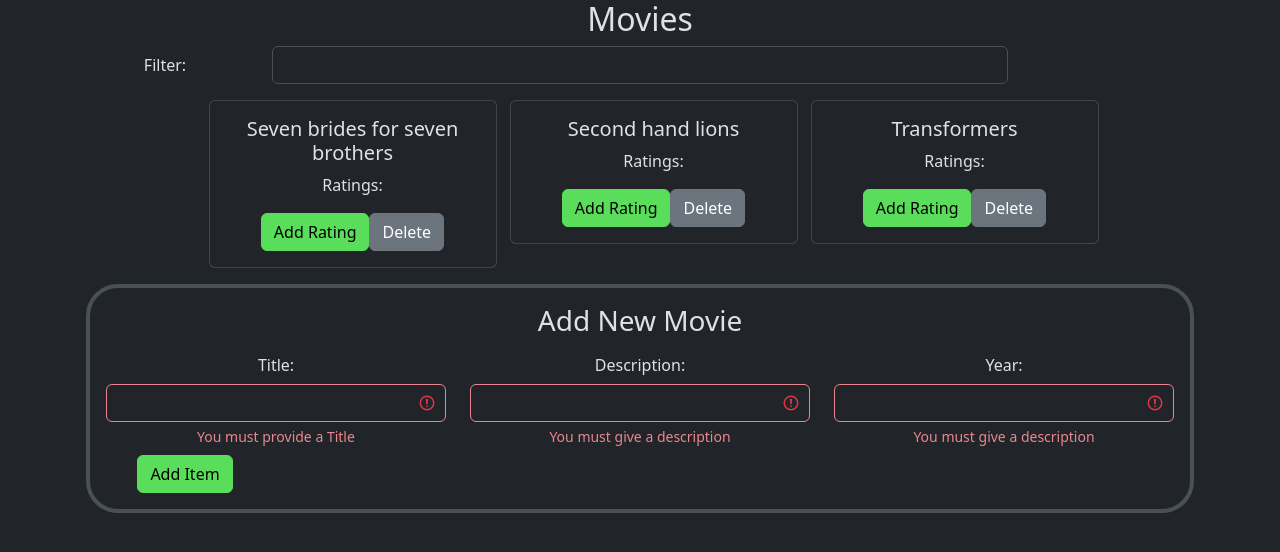
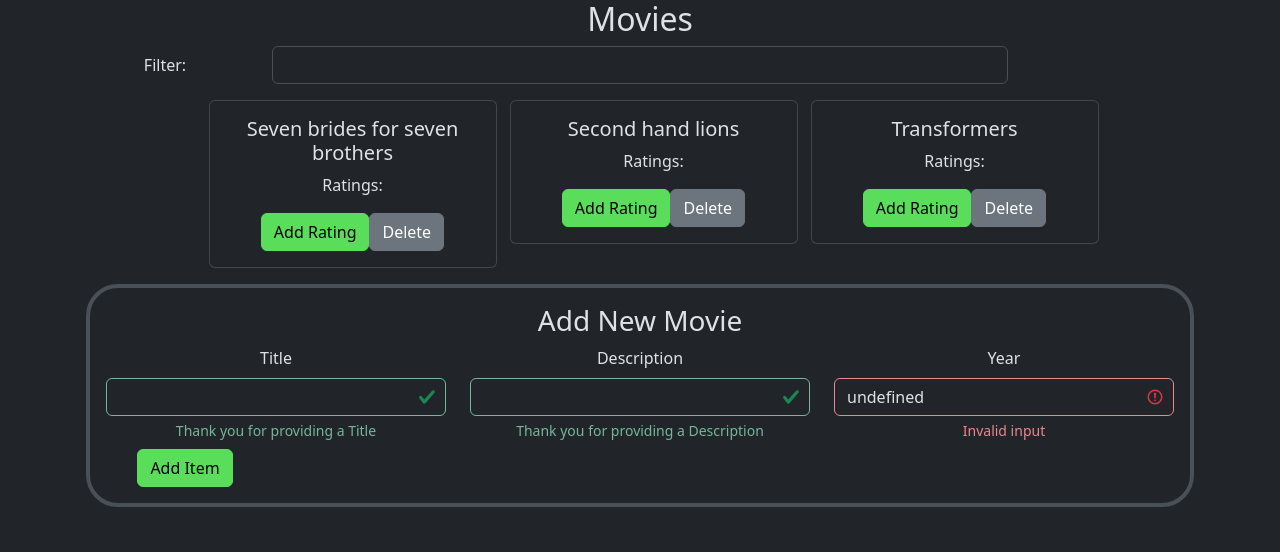
Before and after one commit to mickelson-classroom/list-detail-site-breannanesbit, a React (Create React App) app in the folder reactlist/: page / in a window 1280 px wide. Shown: the top 552 px of the page. Built offline with nearby package versions, Linux system fonts and the light colour scheme.

Commit message:
basics of generics

```diff
--- a/reactlist/src/EditForm.tsx
+++ b/reactlist/src/EditForm.tsx
@@ -1,5 +1,7 @@
 import { FC, FormEvent, useState } from "react";
 import { ListItemProps } from "./ListItem"
+import { GenericTextInput } from "./GenericInput";
+import { Value } from "sass";
 
 export const EditForm: FC<{
     selectedMovie: ListItemProps;
@@ -21,32 +23,28 @@ export const EditForm: FC<{
         <form onSubmit={submitHandler} className="needs-validation" noValidate>
             <div className='row'>
                 <div className='col-lg-6 col-md-4'>
-                    <label htmlFor='desTitle' className='form-label'>Title</label>
-                    <input
-                        name="desTitle"
-                        className='form-control is-valid'
-                        value={title}
-                        type='text'
-                        onChange={(e) => setTitle(e.target.value)}
-                        required
-                    />
-                    <div id='titleinput' className='valid-feedback'>
-                        Thank you for providing a Title
-                    </div>
+                    <GenericTextInput GI={{
+                        id:7,
+                        name: "desTitle",
+                        label: "Title",
+                        value: `${title}`,
+                        isValid: true,
+                        validationText: "Thank you for providing a Title",
+                        onChange: (t) => setTitle(t)
+                    }}/>
+
                 </div>
                 <div className='col-lg-6 col-md-4'>
-                    <label htmlFor='desDes' className='form-label'>Description</label>
-                    <input
-                        name="desDes"
-                        className='form-control is-valid'
-                        value={description}
-                        type='text'
-                        onChange={(e) => setDescription(e.target.value)}
-                        required
-                    />
-                    <div id='titleinput' className='valid-feedback'>
-                        Thank you for providing a Description
-                    </div>
+                <GenericTextInput GI={{
+                        id:8,
+                        name: "desDes",
+                        label: "Description",
+                        value: `${description}`,
+                        isValid: true,
+                        validationText: "Thank you for providing a Description",
+                        onChange: (t) => setDescription(t)
+                    }}/>
+
                 </div>
                 <button className="btn btn-primary col-auto" type="submit">
                     Save
--- /dev/null
+++ b/reactlist/src/GenericInput.tsx
@@ -0,0 +1,39 @@
+import React, { FC, useState } from "react";
+
+export interface GenericInput {
+  id: number;
+  name: string;
+  value: string;
+  label: string;
+  isValid: boolean;
+  validationText: string;
+  onChange: (value: string) => void;
+}
+
+export const GenericTextInput: FC<{
+  GI: GenericInput;
+}> = ({ GI }) => {
+    const handleInputChange = (e: React.ChangeEvent<HTMLInputElement>) => {
+        const newValue = e.target.value;
+        GI.onChange(newValue);
+      };
+
+  return (
+    <div>
+      <label htmlFor={GI.name} className="form-label">
+        {GI.label}
+      </label>
+      <input
+        name={GI.name}
+        className={GI.isValid ? "form-control is-valid" : "form-control is-invalid"}
+        value={GI.value}
+        type="text"
+        onChange={handleInputChange}
+        required
+      />
+      <div id={`${GI.name}input`} className={GI.isValid ? "valid-feedback" : "invalid-feedback"}>
+        {GI.isValid ? GI.validationText : "Invalid input"}
+      </div>
+    </div>
+  );
+};
--- a/reactlist/src/List.tsx
+++ b/reactlist/src/List.tsx
@@ -4,6 +4,7 @@ import { Selected } from './Selected';
 import { Filter } from './Filter';
 import 'bootstrap/dist/css/bootstrap.min.css';
 import { EditForm } from './EditForm';
+import { GenericTextInput } from './GenericInput';
 
 
 const List: React.FC = () => {
@@ -32,16 +33,15 @@ const List: React.FC = () => {
   };
 
 
-  const handleAddItem = () => {
+  const handleAddItem = (e: FormEvent) => {
     const newItem: ListItemProps = {
-      id: 3,
+      id: items.length + 1,
       title: newItemTitle,
       description: newItemDes,
-
       Ratings: []
     };
 
-    setItems([...items, newItem]);
+    setItems((perItem) => [...perItem, newItem]);
 
     setNewItemTitle('');
     setNewItemDes('');
@@ -112,67 +112,38 @@ const List: React.FC = () => {
               <div className='row'>
 
                 <div className="col-md-3 col-lg-4">
-                  <label htmlFor="title" className="col-form-label">Title:</label>
-                  <input
-                    name='title'
-                    aria-describedby="titleinput"
-                    className="form-control is-invalid"
-                    type="text"
-                    id="title"
-                    required
-                    value={newItemTitle}
-                    onChange={(e) => setNewItemTitle(e.target.value)}
-                  />
-                  <div id='titleinput' className='invalid-feedback'>
-                    You must provide a Title
-                  </div>
+                  <GenericTextInput GI={{
+                    id: 9,
+                    name: "desTitle",
+                    label: "Title",
+                    value: `${newItemTitle}`,
+                    isValid: true,
+                    validationText: "Thank you for providing a Title",
+                    onChange: (t) => setNewItemTitle(t)
+                  }} />
                 </div>
                 <div className="col-md-3 col-lg-4">
-                  <label htmlFor="des" className="col-form-label">Description:</label>
-                  <input
-                    name='des'
-                    aria-describedby="desinput"
-                    className={`form-control ${newItemDes === "" ? "is-invalid" : ""}`}
-                    type="text"
-                    id="des"
-                    required
-                    value={newItemDes}
-                    onChange={(e) => setNewItemDes(e.target.value)}
-                  />
-                  <div className='invalid-feedback'>
-                    You must give a description
-                  </div>
+                  <GenericTextInput GI={{
+                    id: 10,
+                    name: "des",
+                    label: "Description",
+                    value: `${newItemDes}`,
+                    isValid: true,
+                    validationText: "Thank you for providing a Description",
+                    onChange: (t) => setNewItemDes(t)
+                  }} />
 
                 </div>
                 <div className="col-md-3 col-lg-4">
-                  <label htmlFor="year" className="col-form-label">Year:</label>
-                  <input
-                    name='year'
-                    aria-describedby="desinput"
-                    className="form-control is-invalid"
-                    type="text"
-                    id="year"
-                    required
-                    value={newItemYear}
-                    onChange={(e) => setNewItemYear(parseFloat(e.target.value))}
-                  />
-                  <div className='invalid-feedback'>
-                    You must give a description
-                  </div>
-
-                  {/* <div className="col-md-3">
-                  <input
-                  className="form-control is-invalid"
-                  type="text"
-                  id="title"
-                  required
-                  value={newItemTitle}
-                  onChange={(e) => setNewItemTitle(e.target.value)}
-                  />
-                  <div id='titleinput' className='invalid-feedback'>
-                  You must provide a Title
-                  </div>
-                </div> */}
+                 <GenericTextInput GI={{
+                    id: 9,
+                    name: "desYear",
+                    label: "Year",
+                    value: `${newItemYear}`,
+                    isValid: false,
+                    validationText: "Indvalid entry",
+                    onChange: (t) => setNewItemYear(parseFloat(t))
+                  }} />
 
                 </div>
                 <div className="col-12 col-md-2 mt-2">
```
